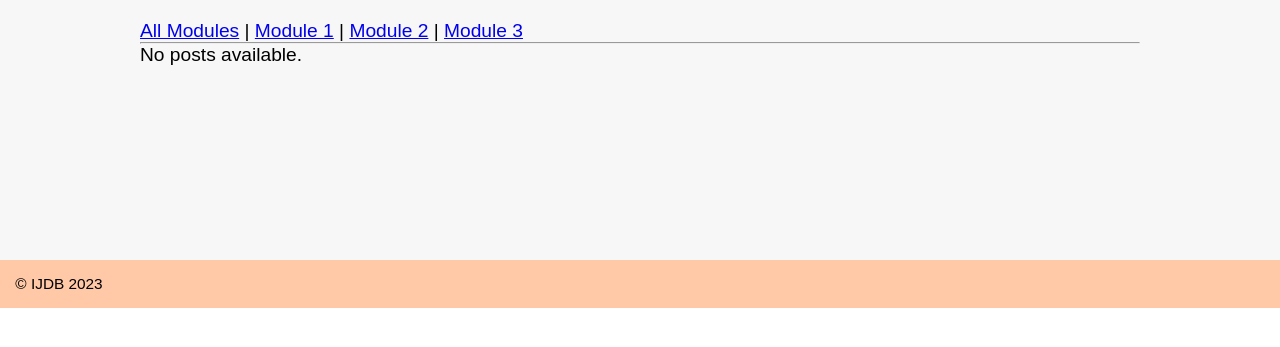
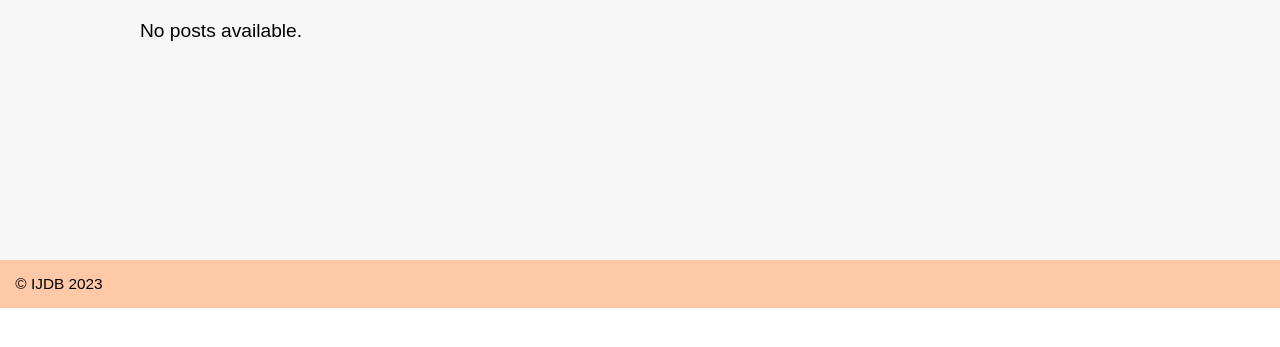
Before and after one commit to HaKhanhDuygcs220287/WEB-1-Project, a PHP site: page /admin/posts.php in a window 1280 px wide. Shown: the part 309-656 px from the top of the page. Run offline with PHP 8.4, Linux system fonts and the light colour scheme; data that the repository does not hold is empty.

Commit message:
Update posts.html.php

```diff
--- a/123/templates/posts.html.php
+++ b/123/templates/posts.html.php
@@ -1,15 +1,5 @@
-<!-- Links for filtering by module -->
-<div>
-    <a href="posts.php">All Modules</a> |
-    <a href="posts.php?moduleid=1">Module 1</a> |
-    <a href="posts.php?moduleid=2">Module 2</a> |
-    <a href="posts.php?moduleid=3">Module 3</a>
-</div>
-
-<hr>
-
-<!-- Display posts -->
-<?php if (!empty($posts) && is_array($posts)): ?>
+<?php
+if (!empty($posts) && is_array($posts)): ?>
     <?php foreach ($posts as $post): ?>
         <blockquote>
             <!-- Display post text -->
```
